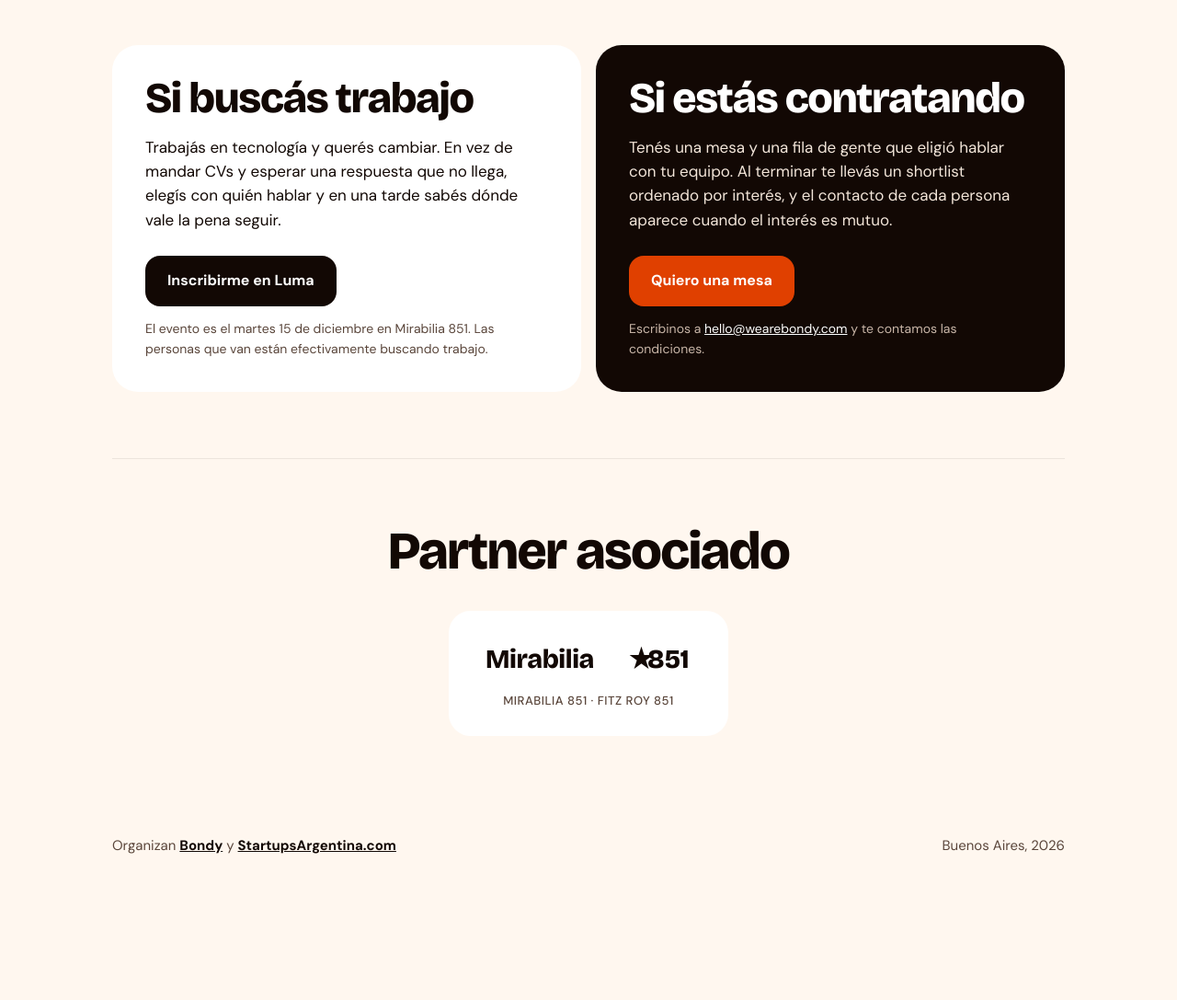
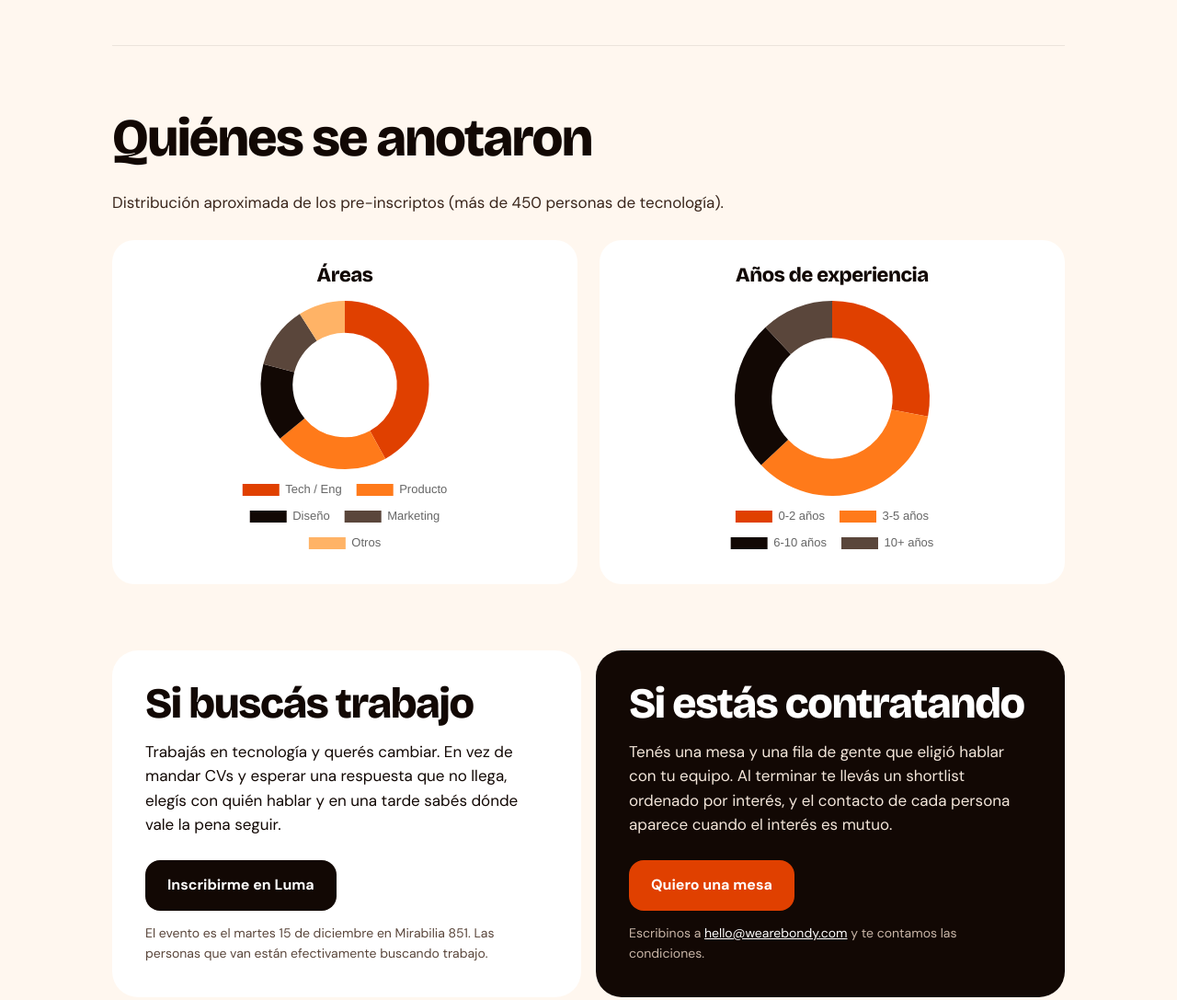
Before and after one commit to schmitman/speedrecruitment, a plain HTML site: page index.html in a window 1280 px wide. Shown: the part 1640-2727 px from the top of the page at 92% size. Before the commit the page ends 2623 px from the top, so only its background shows below. Drawn offline with nearby package versions, Linux system fonts and the light colour scheme.

Commit message:
Mejorar logo Mirabilia y agregar sección de estadísticas con gráficos de torta

```diff
--- a/index.html
+++ b/index.html
@@ -11,6 +11,7 @@
 <link rel="preconnect" href="https://fonts.googleapis.com">
 <link rel="preconnect" href="https://fonts.gstatic.com" crossorigin>
 <link href="https://fonts.googleapis.com/css2?family=Bricolage+Grotesque:opsz,wght@12..96,600;12..96,800&family=DM+Sans:wght@400;500;700&display=swap" rel="stylesheet">
+<script src="https://cdn.jsdelivr.net/npm/chart.js@4.4.1/dist/chart.umd.min.js"></script>
 <style>
 :root{--bg:#FFF7EF;--ink:#120804;--body:#3A261C;--muted:#5A463B;--accent:#E04000;--accent-dk:#B33300;--orange:#FF7A1A;--card:#FFFFFF;
 --disp:'Bricolage Grotesque',system-ui,sans-serif;--txt:'DM Sans',system-ui,sans-serif}
@@ -43,7 +44,6 @@ nav .links a:hover{color:var(--ink)}
 .btn.alt{background:var(--card);color:var(--ink)}.btn.alt:hover{color:var(--accent)}
 .btn.next{background:transparent;color:var(--ink);border:2px solid var(--ink)}.btn.next:hover{background:var(--ink);color:#fff}
 
-/* pase: el objeto memorable */
 .pass{background:var(--ink);color:#fff;border-radius:28px;padding:24px;max-width:330px;justify-self:center;width:100%;transform:rotate(2.5deg);box-shadow:0 18px 40px -18px rgba(18,8,4,.55)}
 .pass .top{display:flex;justify-content:space-between;font-size:12px;font-weight:700;letter-spacing:.06em;color:var(--orange)}
 .pass .live::before{content:"";display:inline-block;width:8px;height:8px;border-radius:50%;background:var(--orange);margin-right:6px;vertical-align:1px}
@@ -75,16 +75,22 @@ section h2{font-size:clamp(2.2rem,5vw,3.6rem);margin-bottom:28px;max-width:16ch}
 .side small{display:block;margin-top:14px;font-size:14px;color:var(--muted)}
 .side.emp small{color:#C9B6A8}.side.emp small a{color:#fff}
 
+.profiles{display:grid;grid-template-columns:1fr 1fr;gap:24px;margin-top:8px}
+.chart-box{background:var(--card);border-radius:24px;padding:28px;text-align:center}
+.chart-box h3{font-size:22px;margin-bottom:16px;letter-spacing:-.02em}
+.chart-box canvas{max-width:280px;margin:0 auto}
+
 .partners{text-align:center}
 .partners h2{margin-left:auto;margin-right:auto;max-width:none}
-.partner{display:inline-flex;flex-direction:column;align-items:center;gap:12px;background:var(--card);border-radius:24px;padding:28px 40px;margin-top:8px}
-.partner svg{height:48px;width:auto}
+.partner{display:inline-flex;flex-direction:column;align-items:center;gap:10px;background:var(--card);border-radius:24px;padding:32px 48px;margin-top:8px}
+.partner-logo{font-family:var(--disp);font-weight:800;font-size:28px;letter-spacing:-.02em;color:var(--ink);line-height:1.1}
+.partner-logo span{display:block;font-size:22px;margin-top:2px}
 .partner .label{font-size:13px;font-weight:500;color:var(--muted);letter-spacing:.04em;text-transform:uppercase}
 
 footer{padding:36px 0 52px;font-size:15px;color:var(--muted);display:flex;justify-content:space-between;flex-wrap:wrap;gap:10px}
 footer a{color:var(--ink);font-weight:700}
 
-@media (max-width:880px){.steps{grid-template-columns:1fr 1fr}}
+@media (max-width:880px){.steps{grid-template-columns:1fr 1fr}.profiles{grid-template-columns:1fr}}
 @media (max-width:720px){
 .hero{grid-template-columns:1fr;padding-top:16px;gap:40px}
 .pass{max-width:260px;justify-self:start;margin-left:8px}
@@ -135,6 +141,21 @@ nav .links{display:none}
   <p class="note">No hace falta decidir en el momento: tenés hasta el 22/12 para pensarlo o cambiar de opinión, y nadie ve la respuesta del otro salvo que haya match. El 23/12 te llega el feedback de las empresas que te entrevistaron, sin su nombre, para que sepas qué ajustar.</p>
 </section>
 
+<section id="perfiles">
+  <h2>Quiénes se anotaron</h2>
+  <p class="note" style="margin-bottom:28px">Distribución aproximada de los pre-inscriptos (más de 450 personas de tecnología).</p>
+  <div class="profiles">
+    <div class="chart-box">
+      <h3>Áreas</h3>
+      <canvas id="chartAreas"></canvas>
+    </div>
+    <div class="chart-box">
+      <h3>Años de experiencia</h3>
+      <canvas id="chartExp"></canvas>
+    </div>
+  </div>
+</section>
+
 <section class="sides">
   <div class="side cand" id="candidatos">
     <h2>Si buscás trabajo</h2>
@@ -153,12 +174,8 @@ nav .links{display:none}
 <section class="partners">
   <h2>Partner asociado</h2>
   <div class="partner">
-    <svg viewBox="0 0 280 60" xmlns="http://www.w3.org/2000/svg" role="img" aria-label="Mirabilia 851">
-      <text x="0" y="42" font-family="'Bricolage Grotesque', system-ui, sans-serif" font-weight="800" font-size="36" fill="#120804" letter-spacing="-0.5">Mirabilia</text>
-      <text x="195" y="42" font-family="'Bricolage Grotesque', system-ui, sans-serif" font-weight="800" font-size="36" fill="#120804">★</text>
-      <text x="220" y="42" font-family="'Bricolage Grotesque', system-ui, sans-serif" font-weight="800" font-size="36" fill="#120804">851</text>
-    </svg>
-    <div class="label">Mirabilia 851 · Fitz Roy 851</div>
+    <div class="partner-logo">Mirabilia<br><span>★ 851</span></div>
+    <div class="label">Fitz Roy 851 · CABA</div>
   </div>
 </section>
 
@@ -174,6 +191,28 @@ function finder(x,y){for(var i=0;i<7;i++)for(var j=0;j<7;j++){var e=i==0||i==6||
 finder(0,0);finder(14,0);finder(0,14);
 for(var x=0;x<n;x++)for(var y=0;y<n;y++){if((x<8&&y<8)||(x>12&&y<8)||(x<8&&y>12))continue;r=(r*9301+49297)%233280;if(r/233280>.52)f(x,y)}
 s.innerHTML=h})();
+
+/* Gráficos */
+const accent = '#E04000';
+const colors = ['#E04000','#FF7A1A','#120804','#5A463B','#FFB366','#3A261C'];
+
+new Chart(document.getElementById('chartAreas'), {
+  type: 'doughnut',
+  data: {
+    labels: ['Tech / Eng', 'Producto', 'Diseño', 'Marketing', 'Otros'],
+    datasets: [{ data: [42, 22, 15, 12, 9], backgroundColor: colors, borderWidth: 0 }]
+  },
+  options: { plugins: { legend: { position: 'bottom', labels: { font: { size: 13 }, padding: 16 } } }, cutout: '62%' }
+});
+
+new Chart(document.getElementById('chartExp'), {
+  type: 'doughnut',
+  data: {
+    labels: ['0-2 años', '3-5 años', '6-10 años', '10+ años'],
+    datasets: [{ data: [28, 35, 25, 12], backgroundColor: colors, borderWidth: 0 }]
+  },
+  options: { plugins: { legend: { position: 'bottom', labels: { font: { size: 13 }, padding: 16 } } }, cutout: '62%' }
+});
 </script>
 </body>
 </html>
```
